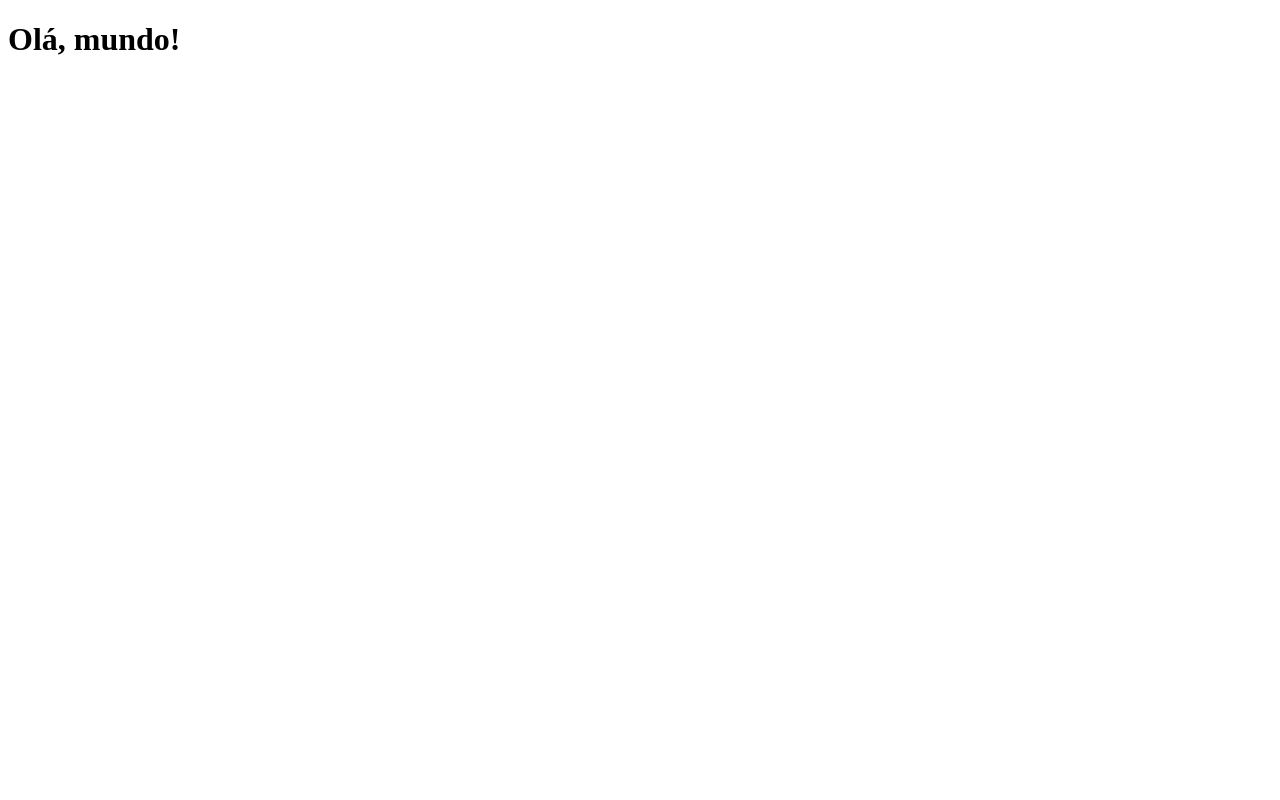
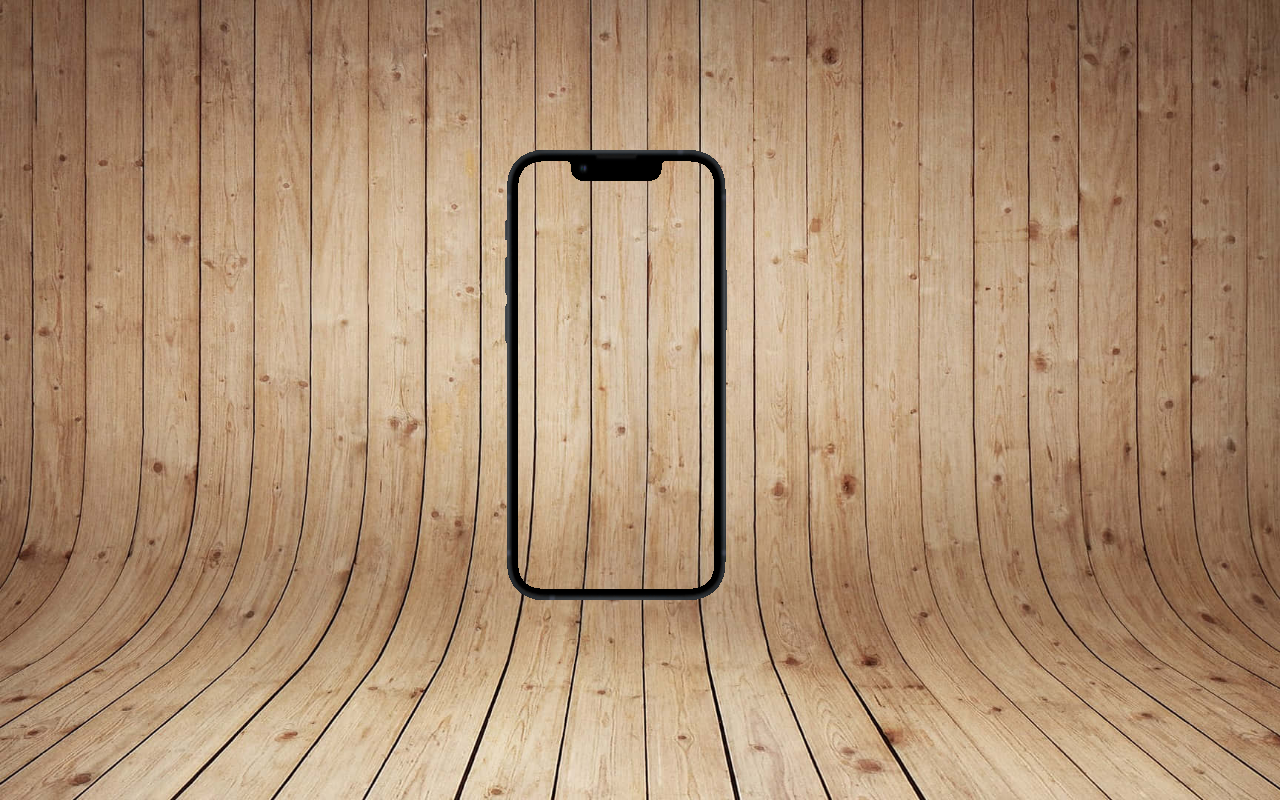
Before and after one commit to Herick-de-morais/projeto-social, a plain HTML site: page index.html in a window 1280 px wide. Drawn offline with Linux system fonts and the light colour scheme.

Commit message:
Adicionando fundo a pagina inicial

```diff
--- /dev/null
+++ b/estilos/style.css
@@ -0,0 +1,36 @@
+@charset "UTF-8";
+
+*{
+    margin: 0px;
+    padding: 0px;
+    font-family: Arial, Helvetica, sans-serif;
+}
+
+html,body{
+    height: 100vh;
+    width: 100vw;
+    background-color: black;
+}
+
+body{
+   background: url(../imagens/fundo-madeira.jpg) no-repeat top center;
+   background-size: cover;
+   background-attachment: fixed;
+}
+
+main{
+  height: 100vh;
+  position: relative;
+}
+
+section#telefone{
+    position: absolute;
+    top: 50%;
+    left: 50%;
+    transform: translate(-50%,-50%);
+
+    height: 500px;
+    width: 270px;
+    background:url(../imagens/iPhoneaa.png) no-repeat;
+
+}
--- a/index.html
+++ b/index.html
@@ -4,10 +4,20 @@
     <meta charset="UTF-8">
     <meta name="viewport" content="width=device-width, initial-scale=1.0">
     <link rel="shortcut icon" href="favicon.ico" type="image/x-icon">
+    <link rel="stylesheet" href="estilos/style.css">
     <title>Projeto Redes Sociais</title>
 </head>
 <body>
-    <h1>Olá, mundo!</h1>
+    <main>
+       <section id="telefone">
+
+       </section>
+
+       <section id="redes-sociais">
+
+       </section>
+
+    </main>
 
 </body>
 </html>
```
Also changed, not shown: imagens/3988748.webp (added), imagens/frame-iphone.png (added), imagens/fundo-madeira.jpg (added), imagens/iPhone-Frame-PNG-Picture.png (added), imagens/iPhoneaa.png (added), imagens/iPhoneee.png (added), imagens/kkk.avif (added), imagens/ksks.avif (added), 3 other files.
